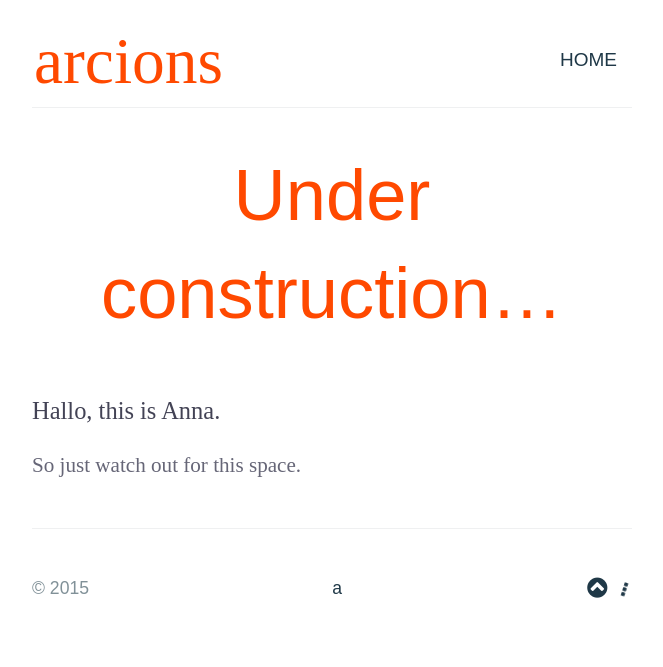
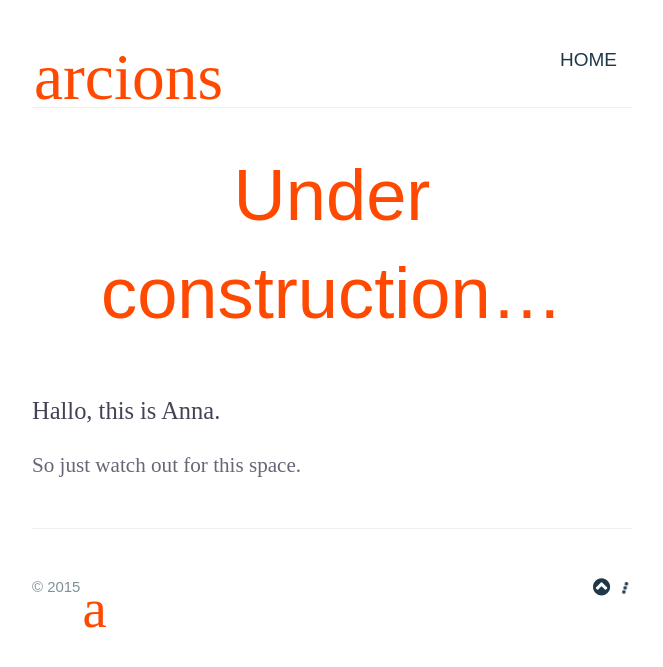
Before and after one commit to arcions/arcions.github.io, a Jekyll site: the page built from index.html, in a window 1280 px wide. Shown: the top 667 px of the page, without its empty margins (308-971 px from the left). Built offline with Jekyll 4.4.1, drawn with Linux system fonts in a browser that asks for light colours; nearby versions of some CDN libraries; some web fonts are replaced; Markdown is read by kramdown in place of the engine named in the settings.

Commit message:
Update main.css

```diff
--- a/stylesheets/main.css
+++ b/stylesheets/main.css
@@ -259,6 +259,8 @@ h6 {
 #header-left {
   float:left;
   text-align:left;
+  margin-top:0.5rem;
+  padding-top:0.5rem;
   /*margin-left:-13px;*/
 }
 
@@ -268,7 +270,7 @@ h6 {
      background:transparent;
    }
      #header-left a:hover {
-       color: #E8452D;
+       color: #FF3C36;
        background:transparent;
      }
 
@@ -315,14 +317,12 @@ h6 {
   padding-top: 3rem;
   margin-top: 3rem;
   border-top: solid 1px #eff0f1;
-  font-family:'Nuvo', sans-serif;
-  font-size:85%;
 }
 
-.site-footer a {
+.site-footer-other a {
   background: transparent;
   }
-    .site-footer a:hover {
+    .site-footer-other a:hover {
       background: transparent;
       color: #00B4F1;
     }
@@ -337,15 +337,27 @@ h6 {
     .site-footer {
       font-size: 0.9rem; } }
 
-.site-footer-owner, .site-footer-credits, .site-footer-other {
+.site-footer-credits, .site-footer-other {
   display: block;
   color: #819198;
   font-weight: 300;
+  font-family:'Nuvo', sans-serif;
+  font-size:85%;
 }
 
 .site-footer-owner {
   text-align:center;
+  font-family: 'Charter', serif;
 }
+    .site-footer-owner a {
+     color: #FF4900;
+     font: 3.1em 'Charter', serif;
+     background:transparent;
+   }
+     .site-footer-owner a:hover {
+       color: #FF3C36;
+       background:transparent;
+     }
 
 .site-footer-credits {
   text-align:left;
```
